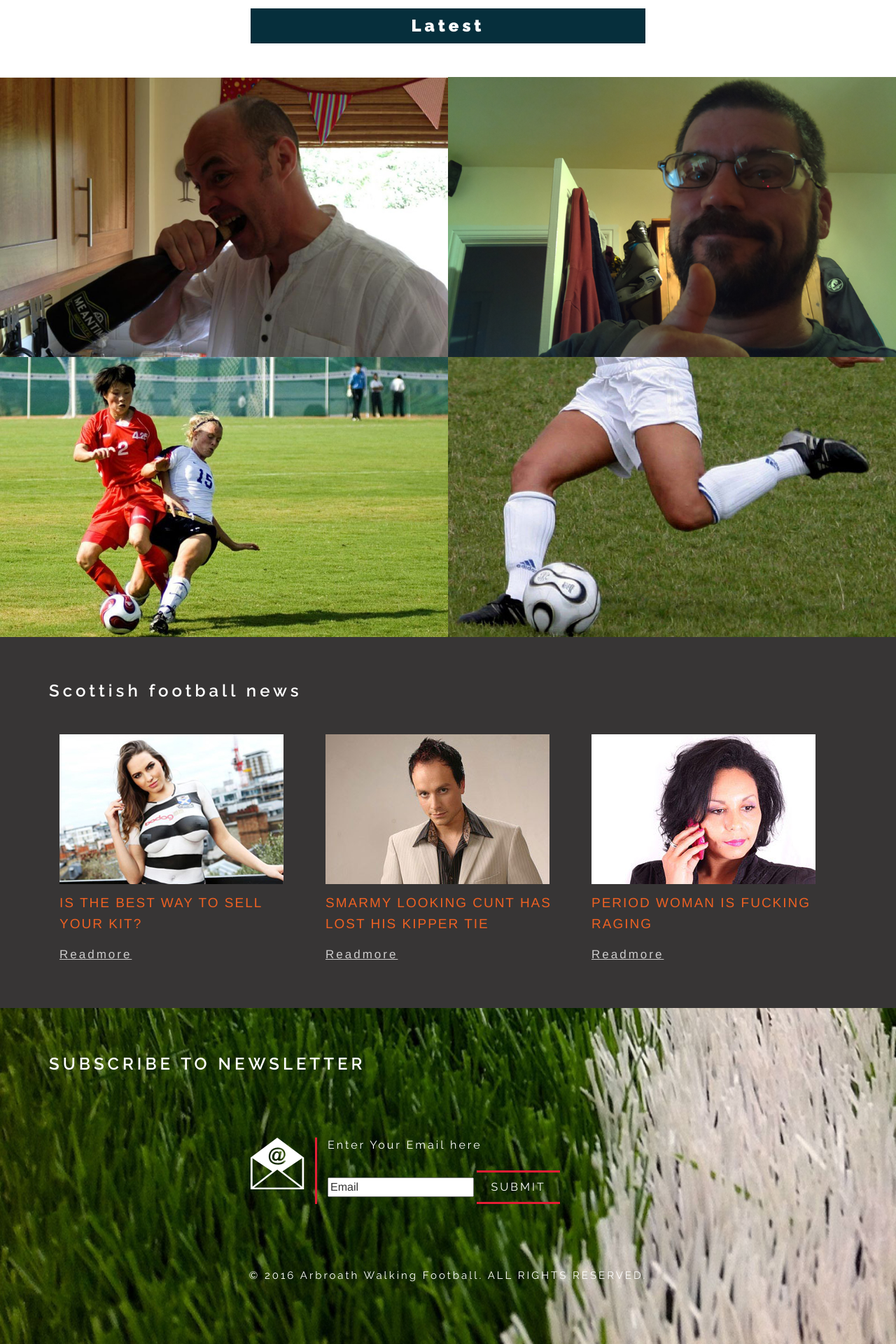
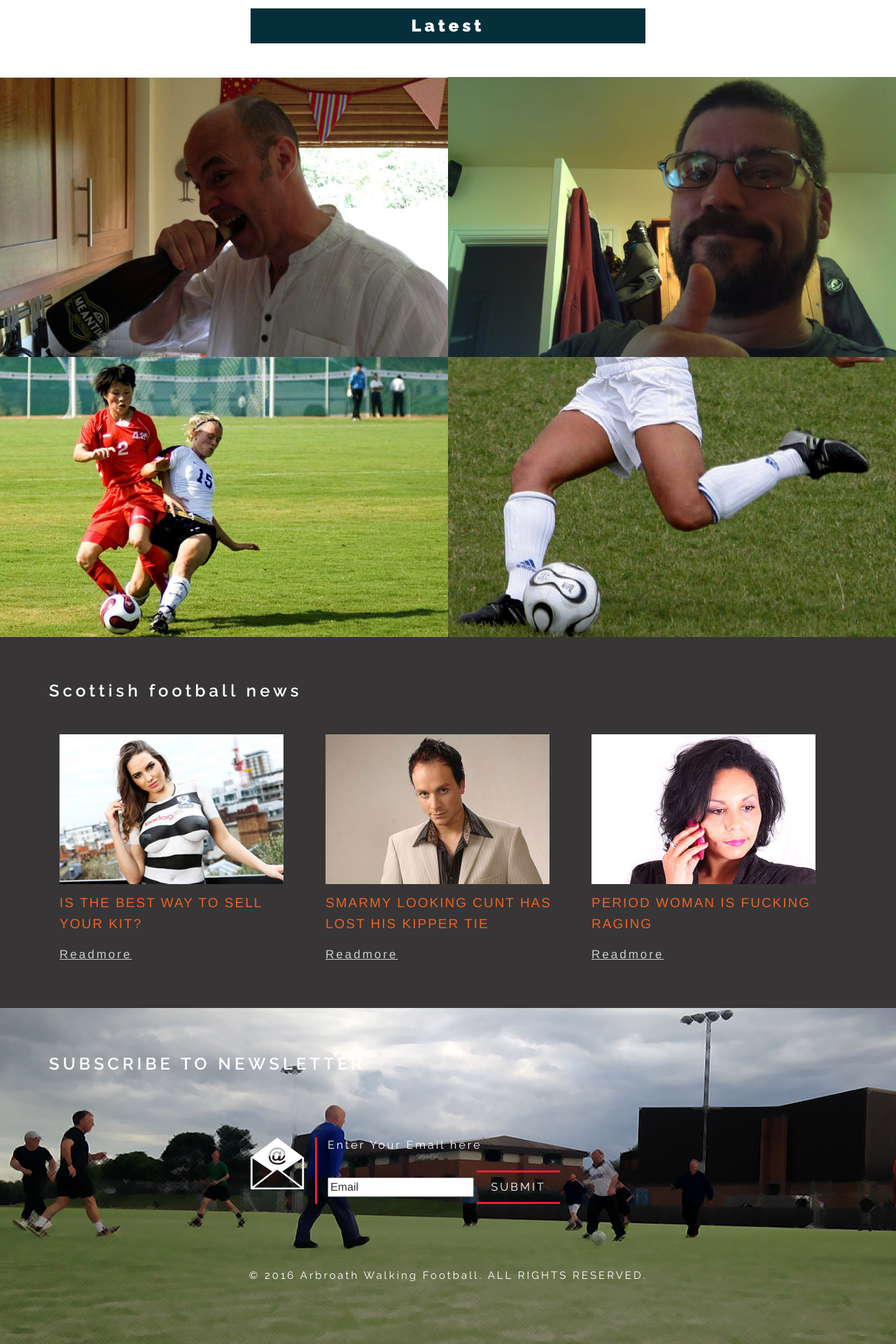
Before and after one commit to jimbo64/wf, a Jekyll site: the page built from index.html, in a window 1280 px wide. Shown: the part 1093-3013 px from the top of the page at 70% size. Built offline with Jekyll 4.4.1, drawn with Linux system fonts in a browser that asks for light colours; nearby versions of some CDN libraries.

Commit message:
changed footer banner

```diff
--- a/index.html
+++ b/index.html
@@ -49,7 +49,7 @@ layout: default
     <div class="center-helper">
 
         <div class="inner"><iframe src="https://www.google.com/maps/d/embed?mid=1nsjQDpAp5ZVmKgT0_jNh9dPBd5I&z=9" width="640" height="480"></iframe>
-        <p>Click on marker pins to find a walking football location near you in Scotland</p>
+        <p>Click on the marker pins to find a walking football location near you in Scotland</p>
         </div>
 
    </div>
```
Also changed, not shown: assets/footer-banner.jpg.
